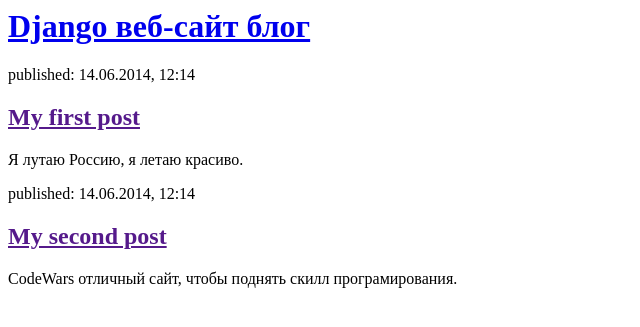
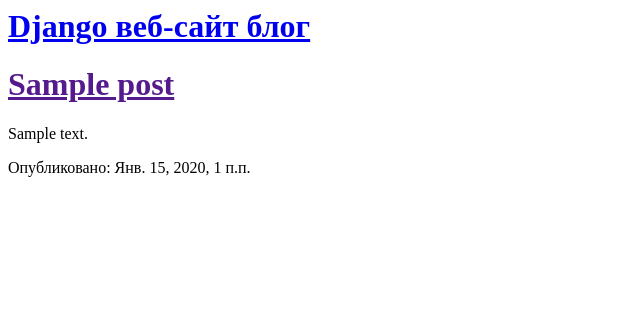
Before and after one commit to DanielMikh/my-first-blog, a Django app: page / in a window 1280 px wide. Shown: the top 327 px of the page, without its empty margins (0-640 px from the left). Run offline with Django 3.2, Linux system fonts and the light colour scheme; tables that the repository leaves empty hold one stand-in row (values such as "Sample post").

Commit message:
Modified templates to display posts from database.

```diff
--- a/blog/views.py
+++ b/blog/views.py
@@ -1,4 +1,8 @@
 from django.shortcuts import render
+from django.utils import timezone
+from .models import Post
 
 def post_list(request):
-    return render(request, 'blog/post_list.html', {})
+    posts = Post.objects.all()
+    context = {'posts': posts}
+    return render(request, 'blog/post_list.html', context)
--- a/templates/blog/post_list.html
+++ b/templates/blog/post_list.html
@@ -7,16 +7,18 @@
             <h1><a href="/">Django веб-сайт блог</a></h1>
         </div>
 
+        {% for post in posts %}
         <div>
-            <p>published: 14.06.2014, 12:14</p>
-            <h2><a href="">My first post</a></h2>
-            <p>Я лутаю Россию, я летаю красиво.</p>
+            <h1><a href="">{{ post.title }}</a></h1>
+            <p>{{ post.text|linebreaksbr }}</p>
+
+            {% if post.published_date %}
+            <p>Опубликовано: {{ post.published_date }}</p>
+            {% elif not post.published_date %}
+            <p><s>Опубликовано:</s></p>
+            {% endif %}
         </div>
+        {% endfor %}
 
-        <div>
-            <p>published: 14.06.2014, 12:14</p>
-            <h2><a href="">My second post</a></h2>
-            <p>CodeWars отличный сайт, чтобы поднять скилл програмирования.</p>
-        </div>
     </body>
 </html>
```
